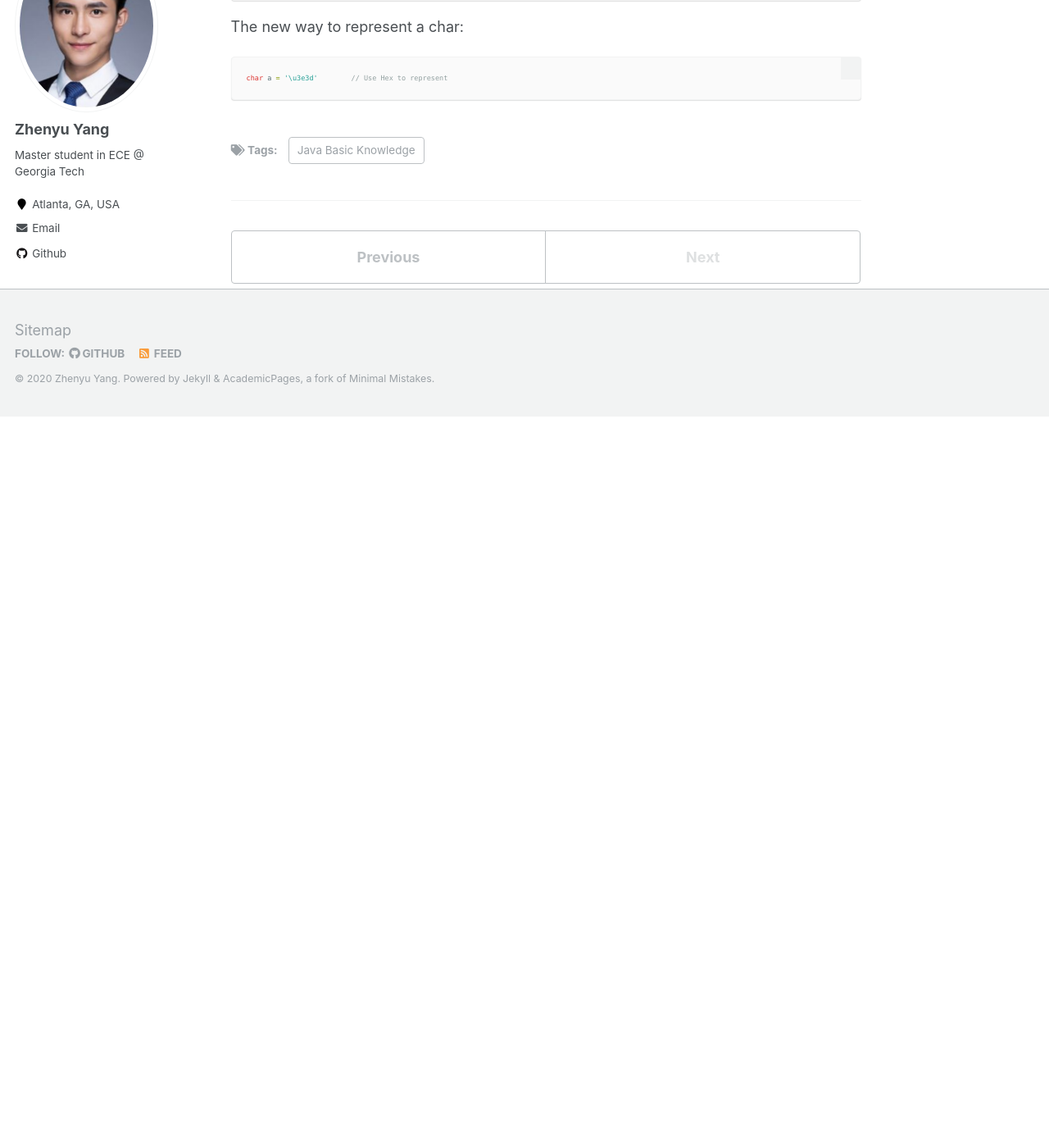
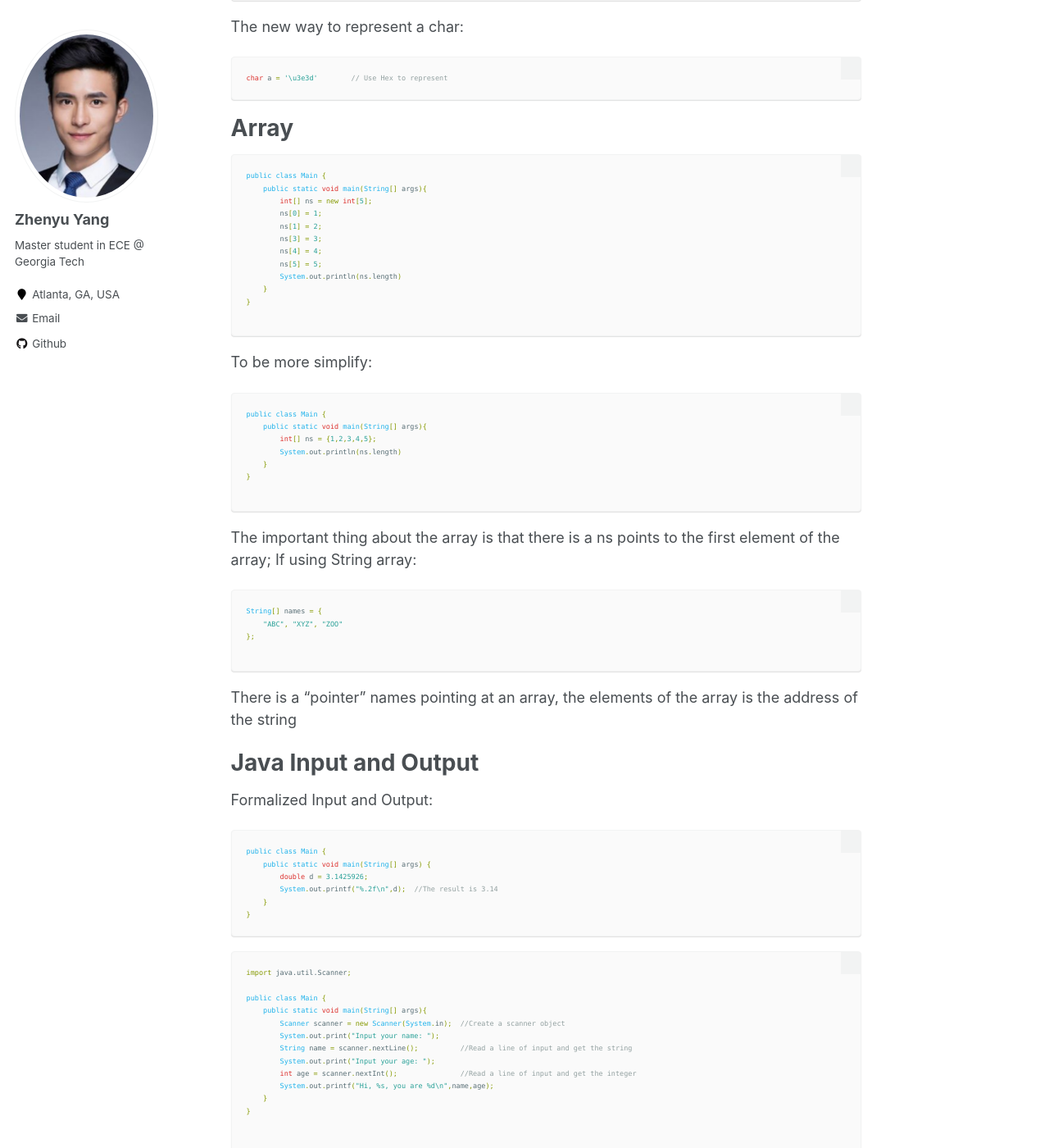
Before and after one commit to azpeteryang/azpeteryang.github.io, a Jekyll site: the page built from _posts/2020-05-21-blog-post-5.md, in a window 1280 px wide and 1400 px high, scrolled down 1452 px. Shown: the whole window at 82% size. Built offline with Jekyll 4.4.1, drawn with Linux system fonts in a browser that asks for light colours; a file with an impossible date is left out; before the commit the page ends 1960 px from its top, so only the background shows below that.

Commit message:
Update 2020-05-21-blog-post-5.md

````diff
--- a/_posts/2020-05-21-blog-post-5.md
+++ b/_posts/2020-05-21-blog-post-5.md
@@ -10,6 +10,7 @@ tags:
 
 JRE includes {JVM + Runtime Library}
 JDK includes JRE + {Compiler,debugger,etc.}
+
 # Variable
 short: 2 bytes;
 int: 4 bytes;
@@ -23,6 +24,7 @@ float, double
 boolean
 char
 String a = "hello"; (reference type)
+
 # Calculation
 There might be some errors when calculating two float numbers:
 ```java
@@ -67,3 +69,69 @@ The new way to represent a char:
 ```java
 char a = '\u3e3d'        // Use Hex to represent
 ```
+
+# Array
+```java
+public class Main {
+    public static void main(String[] args){
+        int[] ns = new int[5];
+        ns[0] = 1;
+        ns[1] = 2;
+        ns[3] = 3;
+        ns[4] = 4;
+        ns[5] = 5;
+        System.out.println(ns.length)
+    }
+}
+
+```
+
+To be more simplify:
+```java
+public class Main {
+    public static void main(String[] args){
+        int[] ns = {1,2,3,4,5};
+        System.out.println(ns.length)
+    }
+}
+
+```
+
+The important thing about the array is that there is a ns points to the first element of the array;
+If using String array:
+
+```java
+String[] names = {
+    "ABC", "XYZ", "ZOO"
+};
+
+```
+There is a "pointer" names pointing at an array, the elements of the array is the address of the string
+
+# Java Input and Output
+
+Formalized Input and Output:
+```java
+public class Main {
+    public static void main(String[] args) {
+        double d = 3.1425926;
+        System.out.printf("%.2f\n",d);  //The result is 3.14
+    }
+}
+```
+```java
+import java.util.Scanner;
+
+public class Main {
+    public static void main(String[] args){
+        Scanner scanner = new Scanner(System.in);  //Create a scanner object
+        System.out.print("Input your name: ");
+        String name = scanner.nextLine();          //Read a line of input and get the string
+        System.out.print("Input your age: ");
+        int age = scanner.nextInt();               //Read a line of input and get the integer
+        System.out.printf("Hi, %s, you are %d\n",name,age);
+    }
+}
+
+
+```
````
